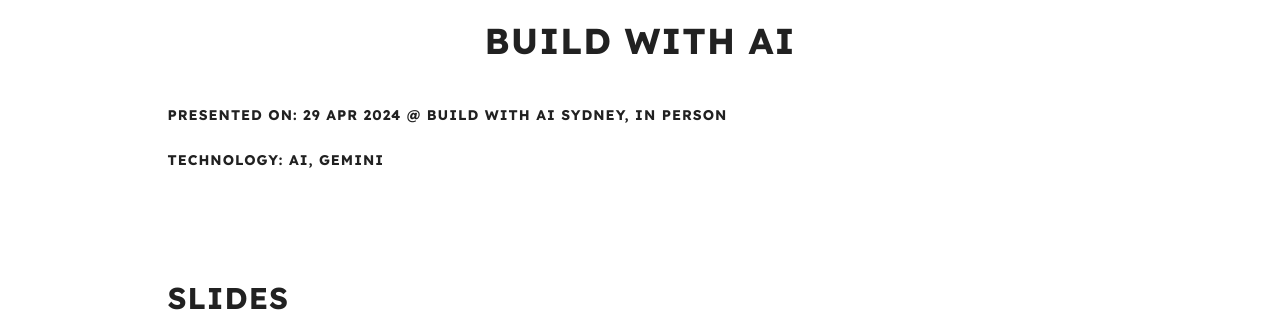
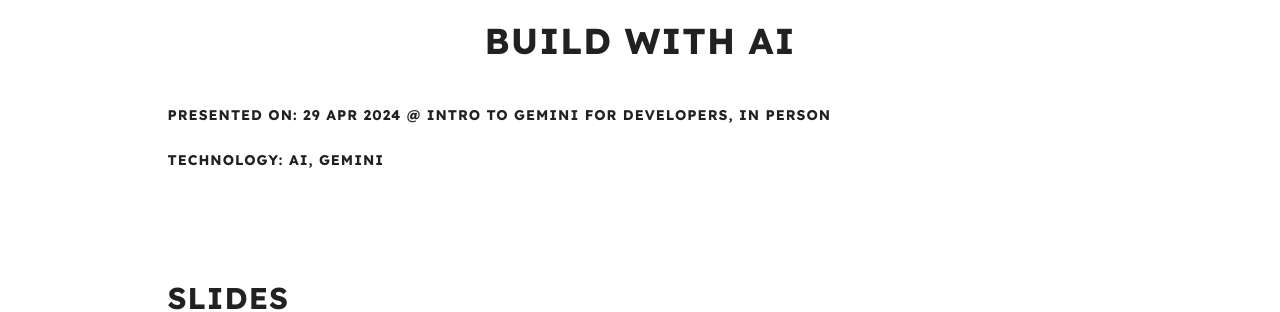
Before and after one commit to kartikarora/kartikarora.me, a Jekyll site: the page built from _posts/2024-04-29-Build with AI.md, in a window 1280 px wide and 900 px high, scrolled down 390 px. Shown: the part 154-466 px from the top of the window. Built offline with Jekyll 4.4.1, drawn with Linux system fonts in a browser that asks for light colours; nearby versions of some CDN libraries; emoji names are drawn with the system emoji font.

Commit message:
build with ai

```diff
--- a/_posts/2024-04-29-Build with AI.md
+++ b/_posts/2024-04-29-Build with AI.md
@@ -5,8 +5,8 @@
 technology: "AI, Gemini"
 cover-img: "img/talks/gemini-cover.png"
 thumb-img: "img/talks/gemini.png"
-permalink: /talks/gemini-api-python-sydney
-location: "Build with AI Sydney"
+permalink: /talks/intro-to-gemini-build-with-ai
+location: "Intro to Gemini For Developers"
 type: "In Person"
 presentation-id: "2PACX-1vR1meG6OkVHu2g2xSWXd8ZfsVGdp4iZwDajgDTmtkIW1GUxUi0oL3Ti8IWam__lHr3sQ9StiGU6KWHp"
 youtube-id: "-V8C-3mPEuY"
```
